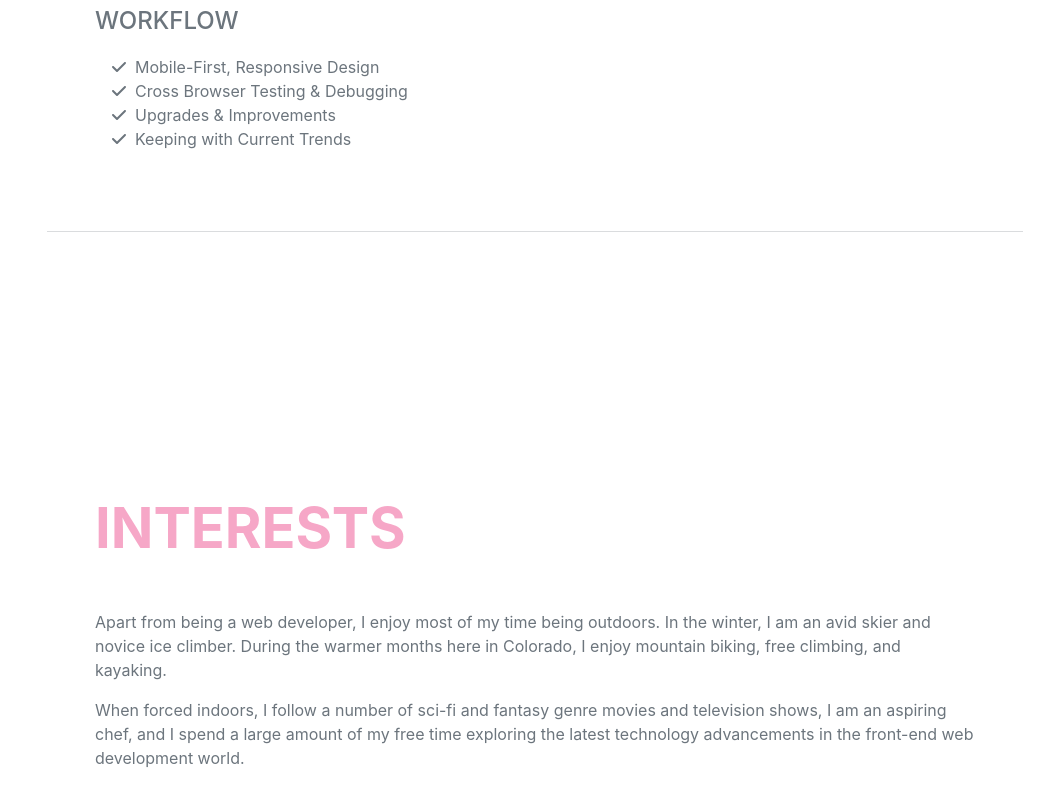
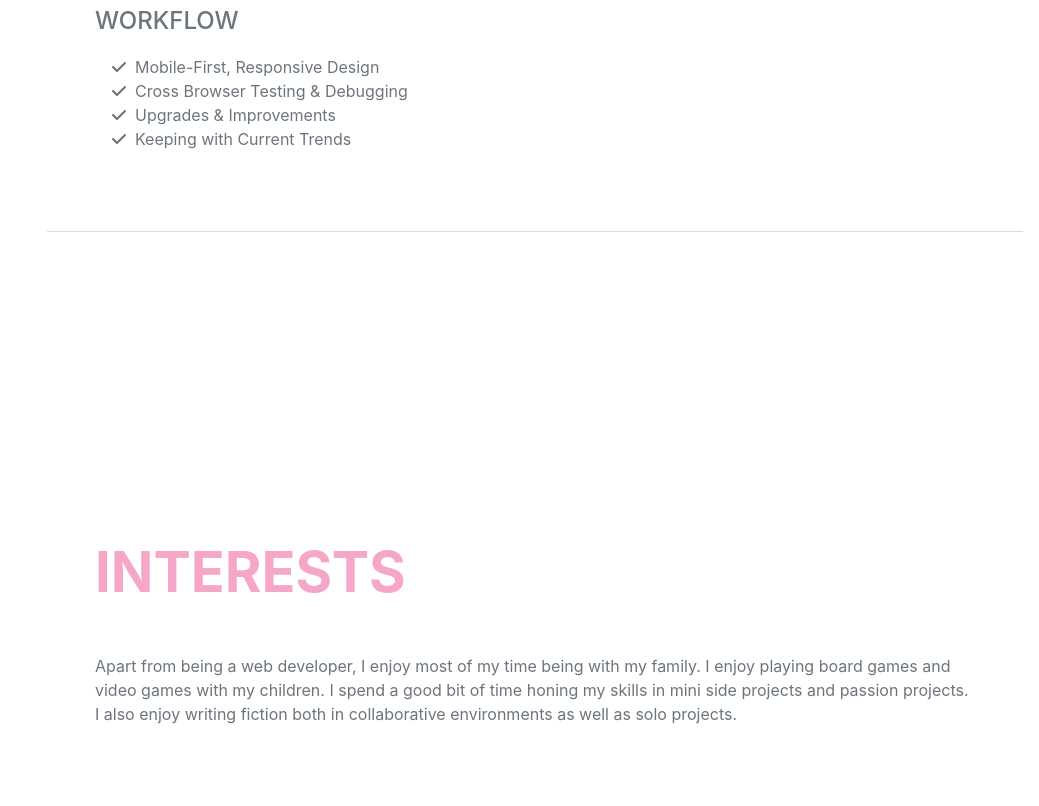
Before and after one commit to leeannflorez/leeannflorez.github.io, a plain HTML site: page index.html in a window 1280 px wide. Shown: the part 3630-4436 px from the top of the page, without its empty margins (241-1280 px from the left). Drawn offline with nearby package versions, Linux system fonts and the light colour scheme; a web font is replaced by a local one.

Commit message:
updated interests

```diff
--- a/index.html
+++ b/index.html
@@ -341,17 +341,12 @@
       <section class="resume-section" id="interests">
         <div class="resume-section-content">
           <h2 class="mb-5 text-primary">Interests</h2>
-          <p>
-            Apart from being a web developer, I enjoy most of my time being
-            outdoors. In the winter, I am an avid skier and novice ice climber.
-            During the warmer months here in Colorado, I enjoy mountain biking,
-            free climbing, and kayaking.
-          </p>
           <p class="mb-0">
-            When forced indoors, I follow a number of sci-fi and fantasy genre
-            movies and television shows, I am an aspiring chef, and I spend a
-            large amount of my free time exploring the latest technology
-            advancements in the front-end web development world.
+            Apart from being a web developer, I enjoy most of my time being with
+            my family. I enjoy playing board games and video games with my
+            children. I spend a good bit of time honing my skills in mini side
+            projects and passion projects. I also enjoy writing fiction both in
+            collaborative environments as well as solo projects.
           </p>
         </div>
       </section>
```
